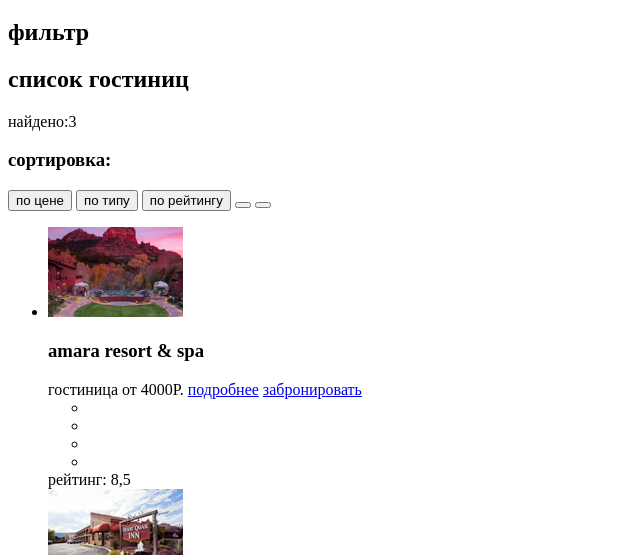
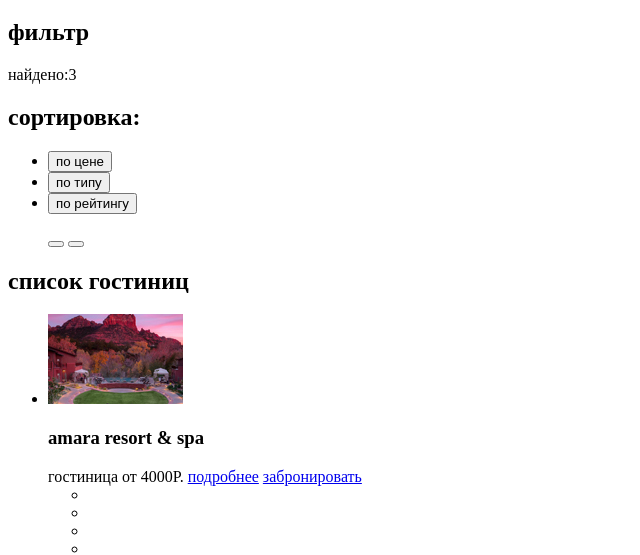
Before and after one commit to sarabsofy/1051277-sedona-26, a plain HTML site: page catalog.html in a window 1280 px wide. Shown: the part 232-787 px from the top of the page, without its empty margins (0-640 px from the left). Drawn offline with Linux system fonts and the light colour scheme.

Commit message:
поправила

```diff
--- a/catalog.html
+++ b/catalog.html
@@ -26,20 +26,24 @@
       <section class="catalog-filter">
         <h2>фильтр</h2>
       </section>
+      <section class="sorting">
+        <p class="result">найдено:<span>3</span></p>
+        <h2>сортировка:</h2>
+        <ul class="sorting-btn">
+          <li><button class="btn active">по цене</button></li>
+          <li><button class="btn">по типу</button></li>
+          <li><button class="btn">по рейтингу</button></li>
+        </ul>
+        <ul class="arrows">
+          <button class="arrow up"></button>
+          <button class="arrow down"></button>
+        </ul>
+      </section>
       <section class="catalog">
         <h2>список гостиниц</h2>
-        <p class="result">найдено:<span>3</span></p>
-        <div class="sorting">
-          <h3>сортировка:</h3>
-          <button class="btn active">по цене</button>
-          <button class="btn">по типу</button>
-          <button class="btn">по рейтингу</button>
-          <button class="triangle up"></button>
-          <button class="triangle down"></button>
-        </div>
         <ul class="hotels-list">
           <li class="list-item">
-            <img src="img/hotel1.jpg" alt="" width="135" height="90">
+            <img src="img/hotel1.jpg" alt="фото amara resort & spa" width="135" height="90">
             <div class="item-info">
               <h3>amara resort & spa</h3>
               <span class="item-category">гостиница</span>
@@ -58,7 +62,7 @@
             </div>
           </li>
           <li class="list-item">
-            <img src="img/hotel2.jpg" alt="" width="135" height="90">
+            <img src="img/hotel2.jpg" alt="фото desert quail inn" width="135" height="90">
             <div class="item-info">
               <h3>desert quail inn</h3>
               <span class="item-category">мотель</span>
@@ -76,7 +80,7 @@
             </div>
           </li>
           <li class="list-item">
-            <img src="img/hotel3.jpg" alt="" width="135" height="90">
+            <img src="img/hotel3.jpg" alt="фото villas at poco diablo" width="135" height="90">
             <div class="item-info">
               <h3>villas at poco diablo</h3>
               <span class="item-category">апартаменты</span>
```
Also changed, not shown: index.html (+6 -4 lines), img/image-1.jpg (added), img/image-1.png (deleted), img/image-2.jpg (added), img/image-2.png (deleted), img/map.jpg (added).
